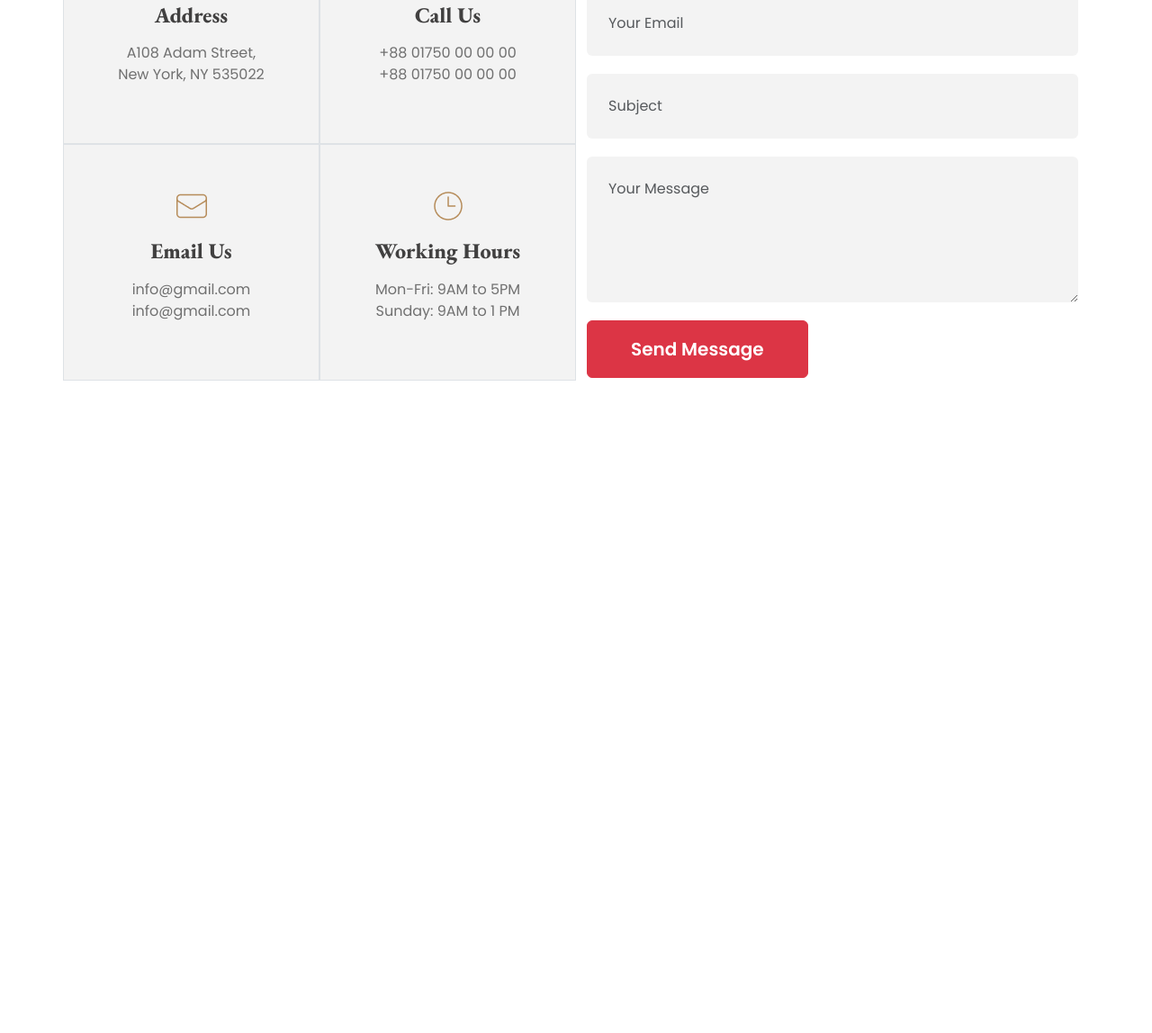
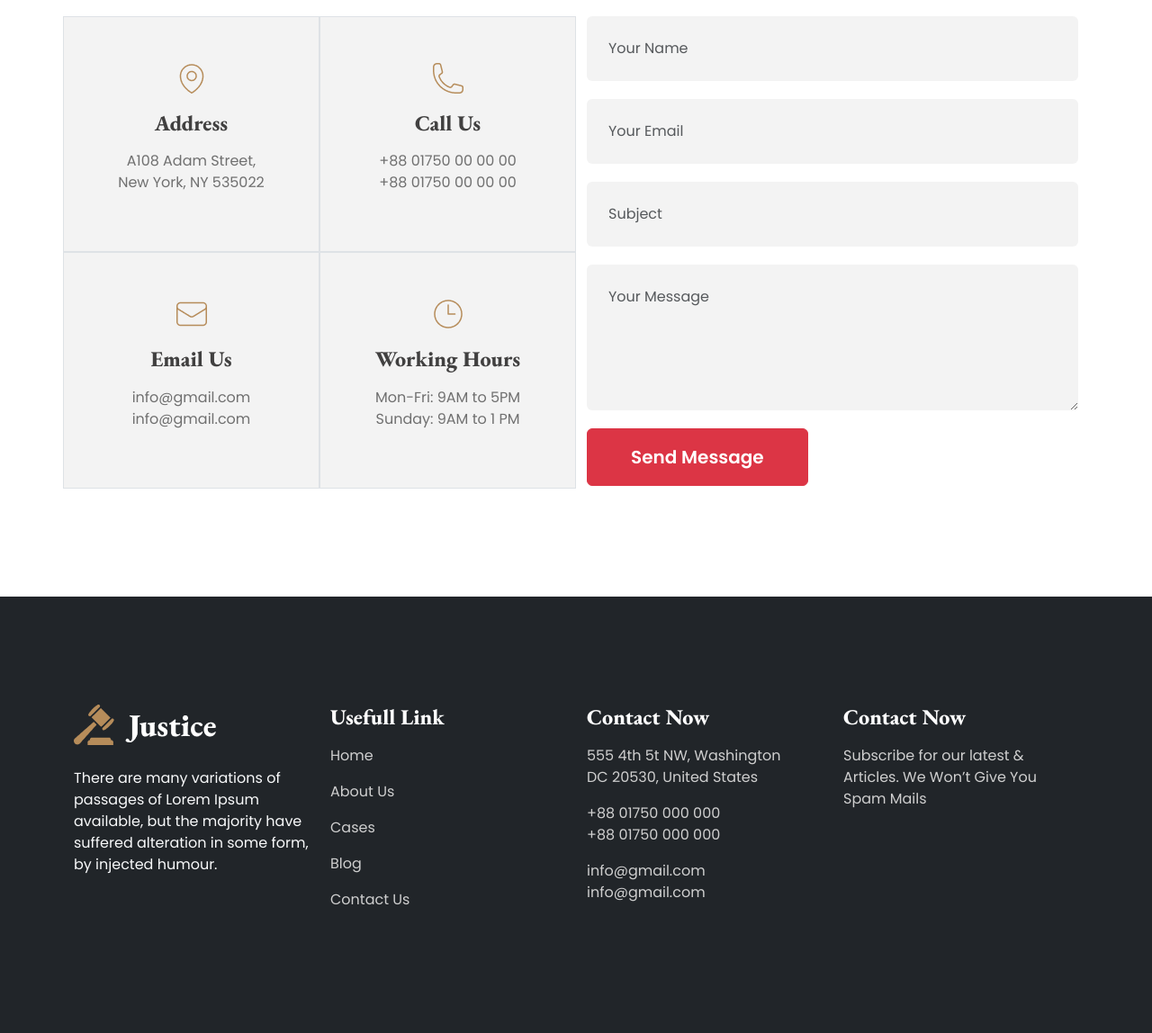
Before and after one commit to mdsumonali372/legal-house-assignment, a plain HTML site: page index.html in a window 1280 px wide. Shown: the part 4216-5364 px from the top of the page at 90% size. Before the commit the page ends 4639 px from the top, so only its background shows below. Drawn offline with nearby package versions, Linux system fonts and the light colour scheme.

Commit message:
footer completed

```diff
--- a/css/style.css
+++ b/css/style.css
@@ -25,9 +25,14 @@ p {
 .bg-color {
   background: #f3f3f3;
 }
+.footer-color {
+  color: #cfcfcf;
+}
 .practice,
 .client,
-.faq {
+.faq,
+.contact,
+footer {
   margin-top: 120px;
 }
 /* banner part */
@@ -91,3 +96,8 @@ p {
   background: #f3f3f3;
 }
 /* end contact */
+/* footer */
+footer {
+  padding: 120px 0;
+}
+/* end footer */
--- a/index.html
+++ b/index.html
@@ -639,6 +639,59 @@
       </div>
     </section>
     <!-- // end contact -->
+    <!-- footer start -->
+    <footer class="bg-dark">
+      <div class="container">
+        <div
+          class="row row-cols-1 row-cols-md-2 row-cols-lg-4 text-center text-md-start"
+        >
+          <div>
+            <a href="#"><img src="images/logo.png" alt="" /></a>
+            <p class="text-light mt-4">
+              There are many variations of passages of Lorem Ipsum available,
+              but the majority have suffered alteration in some form, by
+              injected humour.
+            </p>
+          </div>
+          <div>
+            <h4 class="text-white fs-4">Usefull Link</h4>
+            <ul class="list-unstyled">
+              <li class="mt-3"><a href="" class="footer-color">Home</a></li>
+              <li class="mt-3"><a href="" class="footer-color">About Us</a></li>
+              <li class="mt-3"><a href="" class="footer-color">Cases</a></li>
+              <li class="mt-3"><a href="" class="footer-color">Blog</a></li>
+              <li class="mt-3">
+                <a href="" class="footer-color">Contact Us</a>
+              </li>
+            </ul>
+          </div>
+          <div>
+            <h4 class="text-white fs-4">Contact Now</h4>
+            <ul class="list-unstyled">
+              <li class="mt-3 footer-color">
+                555 4th 5t NW, Washington <br />
+                DC 20530, United States
+              </li>
+              <li class="mt-3 footer-color">
+                +88 01750 000 000 <br />
+                +88 01750 000 000
+              </li>
+              <li class="mt-3 footer-color">
+                info@gmail.com <br />
+                info@gmail.com
+              </li>
+            </ul>
+          </div>
+          <div>
+            <h4 class="text-white fs-4">Contact Now</h4>
+            <p class="footer-color mt-3">
+              Subscribe for our latest & Articles. We Won’t Give You Spam Mails
+            </p>
+          </div>
+        </div>
+      </div>
+    </footer>
+    <!-- // end footer -->
     <!-- bootstrap js -->
     <script
       src="https://cdn.jsdelivr.net/npm/bootstrap@5.3.0-alpha1/dist/js/bootstrap.bundle.min.js"
```
